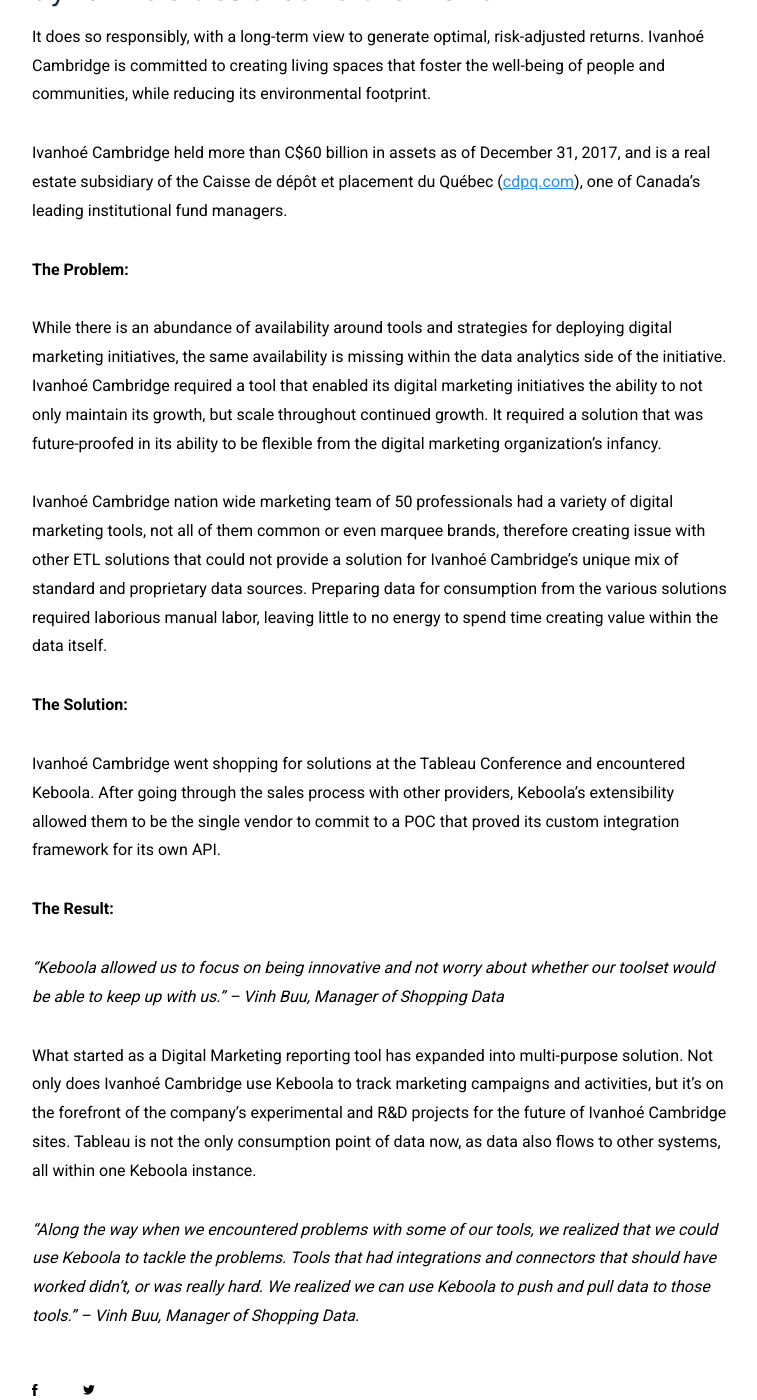
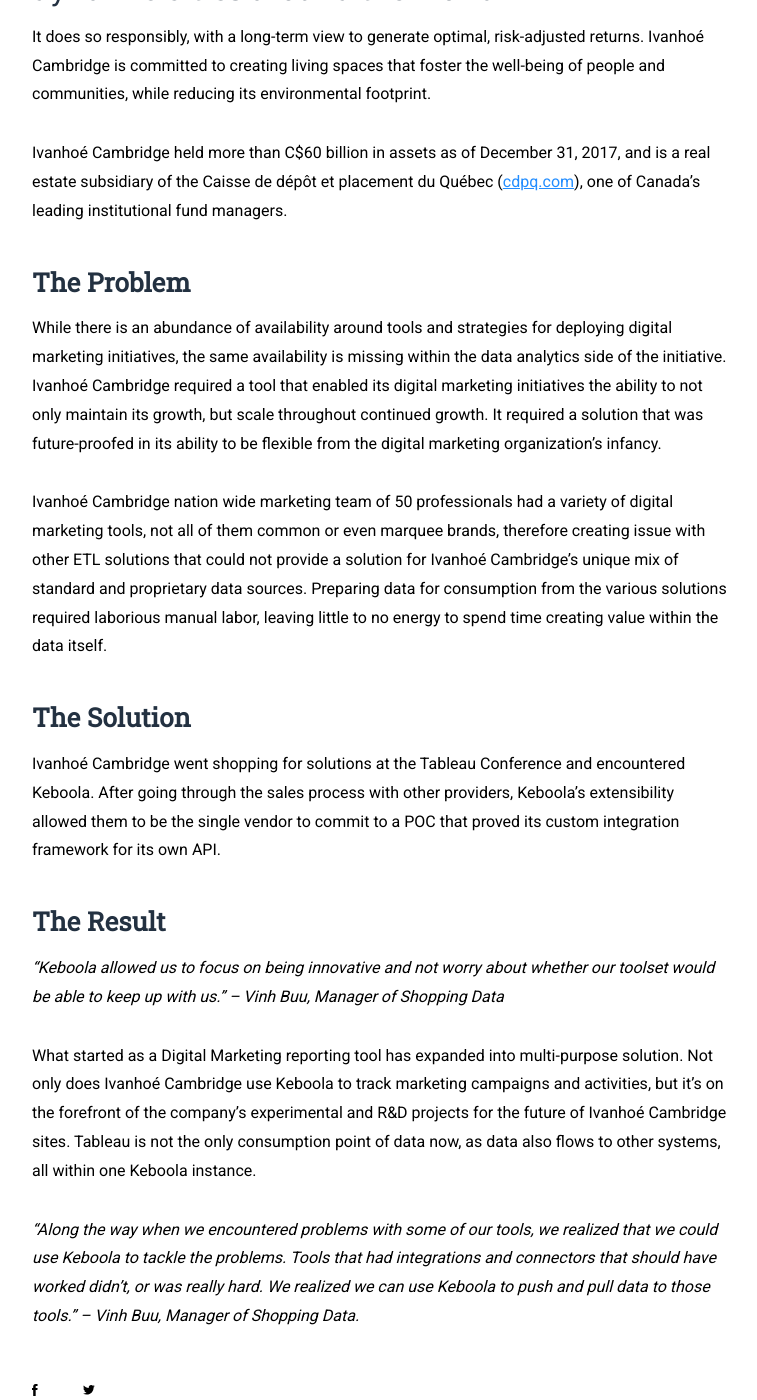
Before and after one commit to keboola/blog, a Jekyll site: the page built from _posts/2019-02-10-ivanhoe-customer-success-story.md, in a window 1280 px wide and 1400 px high, scrolled down 750 px. Shown: the whole window, without its empty margins (258-1015 px from the left). Built offline with Jekyll 4.4.1, drawn with Linux system fonts in a browser that asks for light colours; nearby versions of some CDN libraries.

```diff
--- a/_posts/2019-02-10-ivanhoe-customer-success-story.md
+++ b/_posts/2019-02-10-ivanhoe-customer-success-story.md
@@ -17,17 +17,17 @@ It does so responsibly, with a long-term view to generate optimal, risk-adjusted
 
 Ivanhoé Cambridge held more than C$60 billion in assets as of December 31, 2017, and is a real estate subsidiary of the Caisse de dépôt et placement du Québec ([cdpq.com](http://cdpq.com)), one of Canada's leading institutional fund managers.
 
-**The Problem:**
+#### **The Problem**
 
 While there is an abundance of availability around tools and strategies for deploying digital marketing initiatives, the same availability is missing within the data analytics side of the initiative. Ivanhoé Cambridge required a tool that enabled its digital marketing initiatives the ability to not only maintain its growth, but scale throughout continued growth. It required a solution that was future-proofed in its ability to be flexible from the digital marketing organization’s infancy.
 
 Ivanhoé Cambridge nation wide marketing team of 50 professionals had a variety of digital marketing tools, not all of them common or even marquee brands, therefore creating issue with other ETL solutions that could not provide a solution for Ivanhoé Cambridge’s unique mix of standard and proprietary data sources. Preparing data for consumption from the various solutions required laborious manual labor, leaving little to no energy to spend time creating value within the data itself.
 
-**The Solution:**
+#### **The Solution**
 
 Ivanhoé Cambridge went shopping for solutions at the Tableau Conference and encountered Keboola. After going through the sales process with other providers, Keboola’s extensibility allowed them to be the single vendor to commit to a POC that proved its custom integration framework for its own API.
 
-**The Result:**
+#### **The Result**
 
 _“Keboola allowed us to focus on being innovative and not worry about whether our toolset would be able to keep up with us.” -- Vinh Buu, Manager of Shopping Data_
 
```
